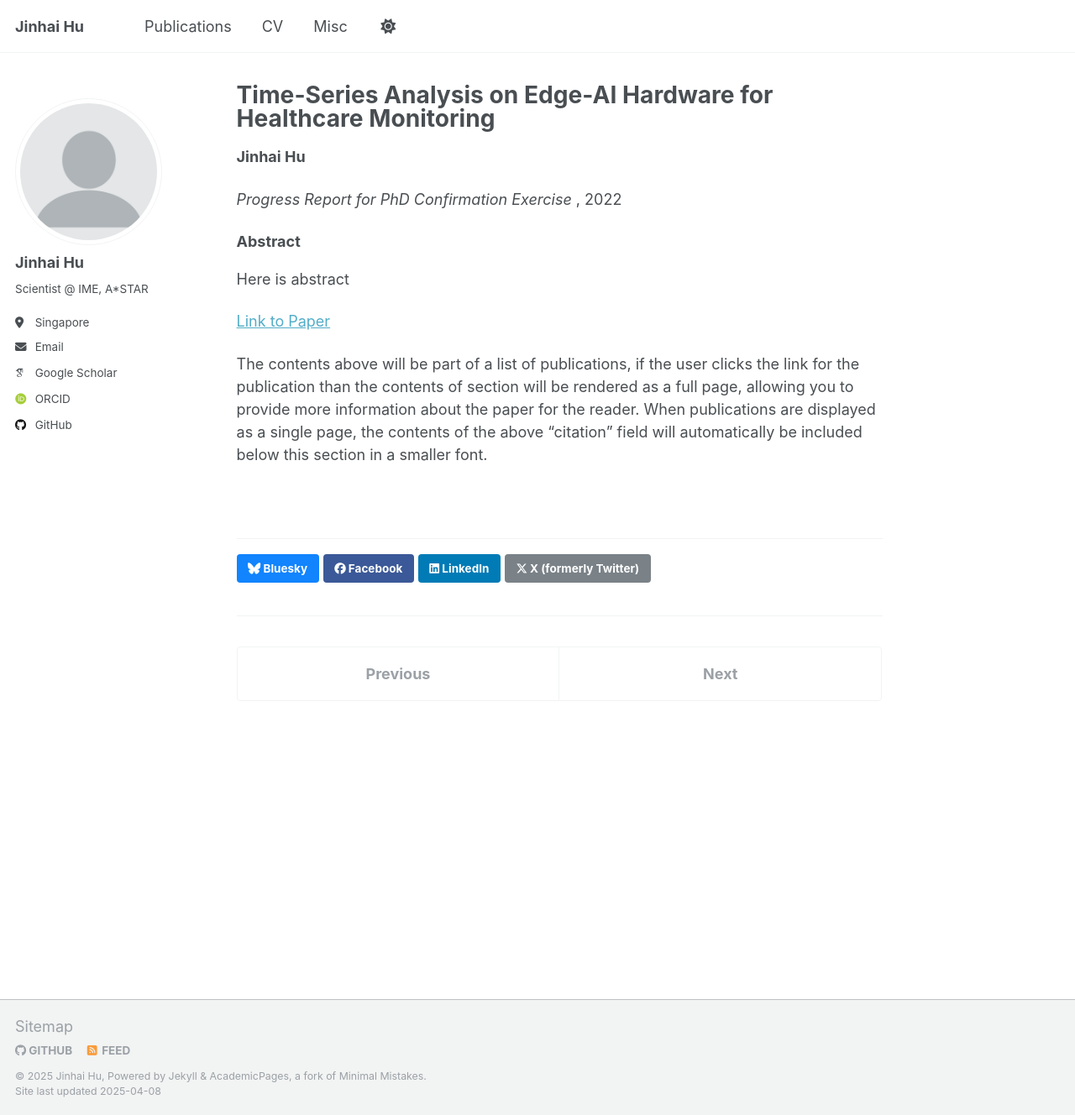
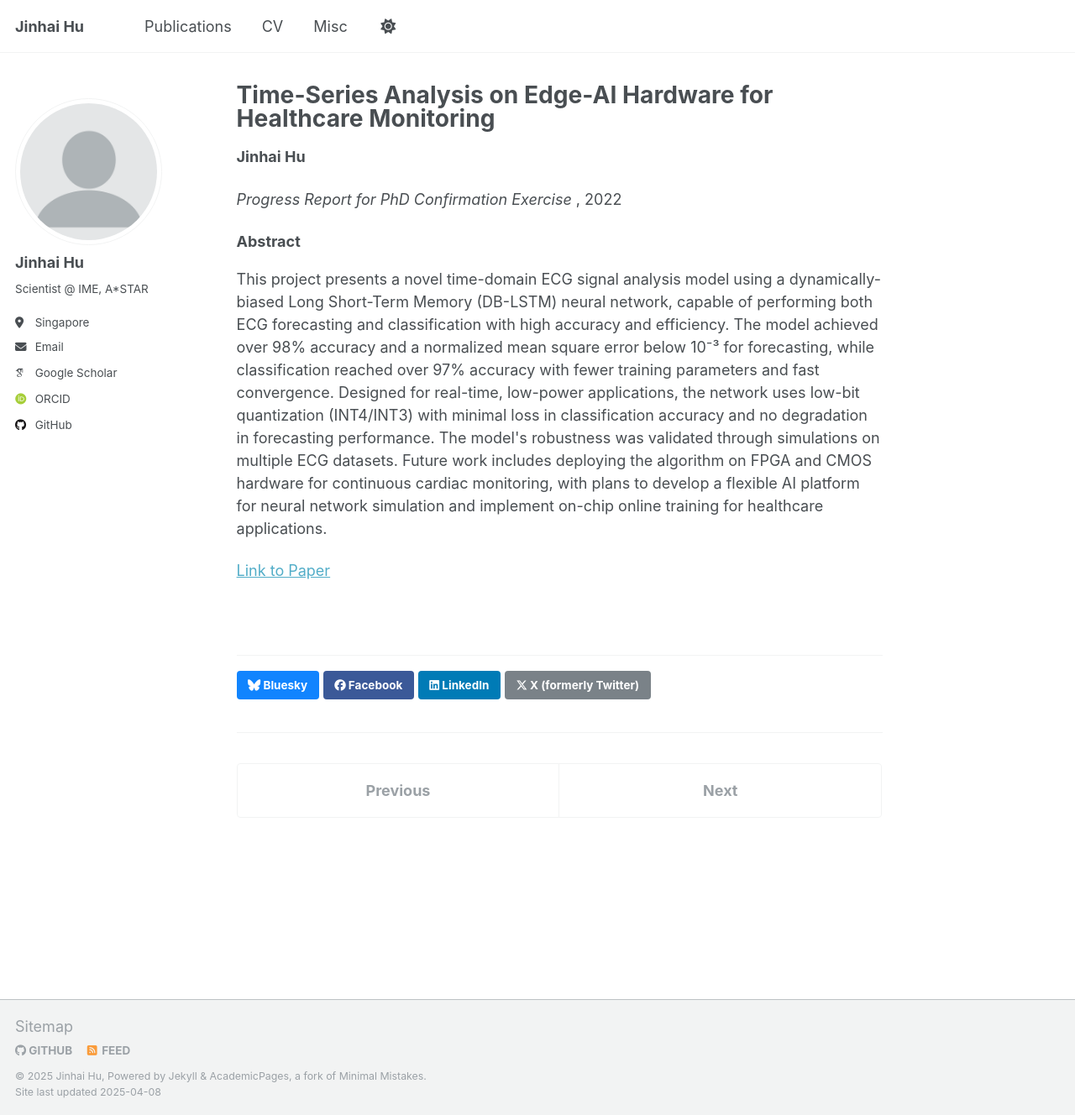
Before and after one commit to HUJH511/HUJH511.github.io, a Jekyll site: the page built from _publications/2022-07-26_Time-Series_Analysis_on_Edge-AI_Hardware_for_Healthcare_Monitoring.md, in a window 1280 px wide and 1328 px high. Shown: the whole window at 84% size. Built offline with Jekyll 4.4.1, drawn with Linux system fonts in a browser that asks for light colours; some web fonts are replaced.

Commit message:
update publication-QE

```diff
--- a/_publications/2022-07-26_Time-Series_Analysis_on_Edge-AI_Hardware_for_Healthcare_Monitoring.md
+++ b/_publications/2022-07-26_Time-Series_Analysis_on_Edge-AI_Hardware_for_Healthcare_Monitoring.md
@@ -9,7 +9,5 @@ date: 2022-07-26
 venue: 'Progress Report for PhD Confirmation Exercise'
 paperurl: 'http://HUJH511.github.io/files/2022-07-26_QE_Report.pdf'
 citation:
-abstract: "Here is abstract"
+abstract: "This project presents a novel time-domain ECG signal analysis model using a dynamically-biased Long Short-Term Memory (DB-LSTM) neural network, capable of performing both ECG forecasting and classification with high accuracy and efficiency. The model achieved over 98% accuracy and a normalized mean square error below 10⁻³ for forecasting, while classification reached over 97% accuracy with fewer training parameters and fast convergence. Designed for real-time, low-power applications, the network uses low-bit quantization (INT4/INT3) with minimal loss in classification accuracy and no degradation in forecasting performance. The model's robustness was validated through simulations on multiple ECG datasets. Future work includes deploying the algorithm on FPGA and CMOS hardware for continuous cardiac monitoring, with plans to develop a flexible AI platform for neural network simulation and implement on-chip online training for healthcare applications."
 ---
-
-The contents above will be part of a list of publications, if the user clicks the link for the publication than the contents of section will be rendered as a full page, allowing you to provide more information about the paper for the reader. When publications are displayed as a single page, the contents of the above "citation" field will automatically be included below this section in a smaller font.
```
